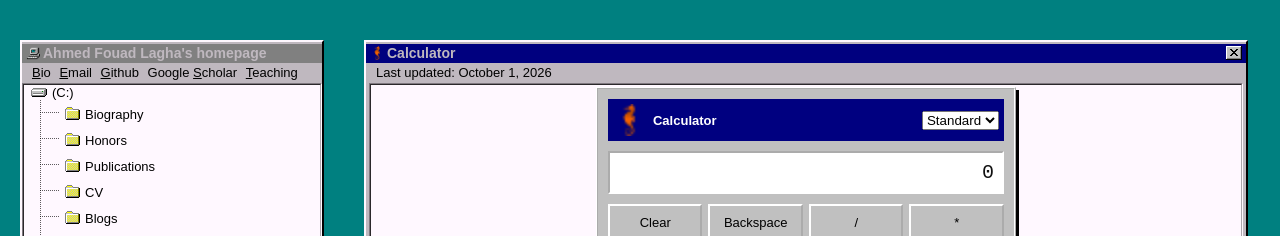
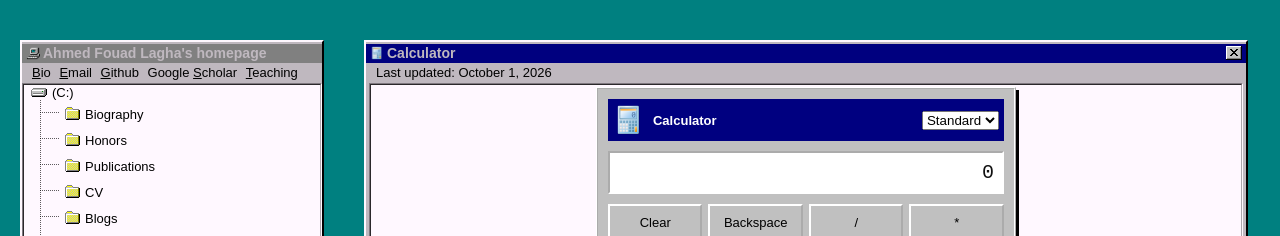
Before and after one commit to ahmed-fouad-lagha/ahmed-fouad-lagha.github.io, a Jekyll site: the page built from _games/calculator/index.html, in a window 1280 px wide. Shown: the top 236 px of the page. Built offline with Jekyll 4.4.1, drawn with Linux system fonts in a browser that asks for light colours.

Commit message:
fix: update calculator icon path for correct display

```diff
--- a/_games/calculator/index.html
+++ b/_games/calculator/index.html
@@ -2,7 +2,7 @@
 layout: default
 title: "Calculator"
 permalink: /games/calculator/
-icon: "/games/calculator/icon/histrix.png"
+icon: "/games/calculator/calculator.icon.png"
 command: "calc"
 ---
 
@@ -10,7 +10,7 @@ command: "calc"
 
 <div class="calculator" data-calculator>
     <div class="calculator_header">
-        <img src="icon/histrix.png" alt="" width="32" height="32" />
+        <img src="calculator.icon.png" alt="Calculator" width="32" height="32" />
         <span>Calculator</span>
         <label class="sr-only" for="calculator_mode">Calculator mode</label>
         <select id="calculator_mode" data-mode>
```
